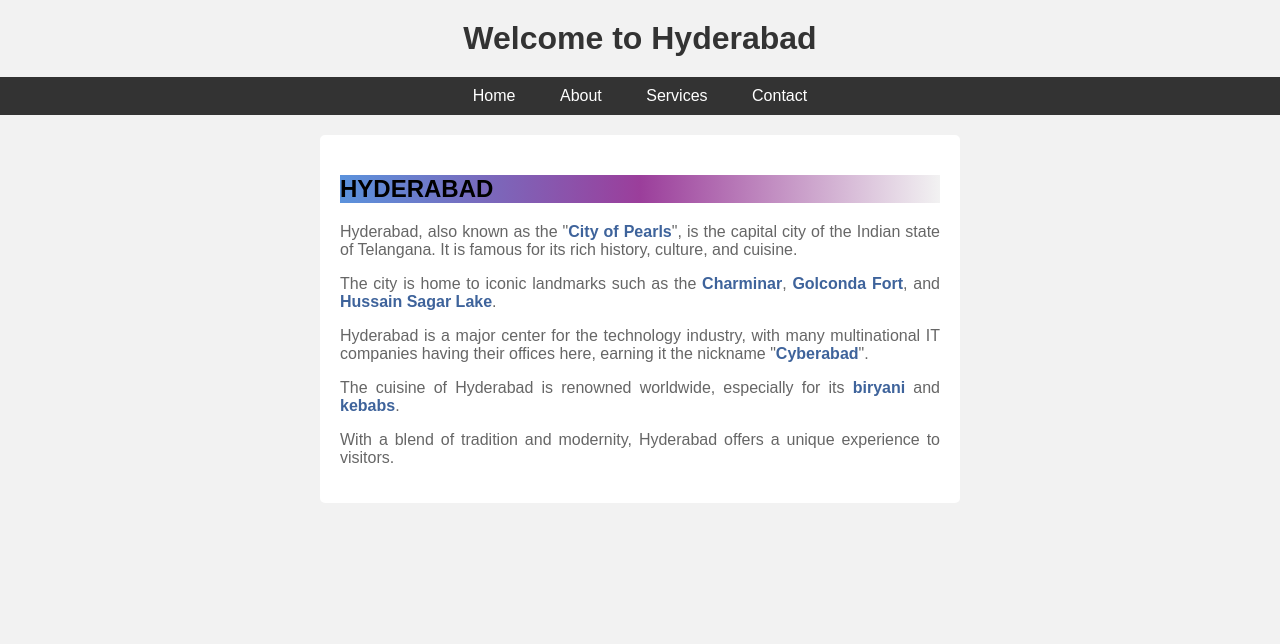
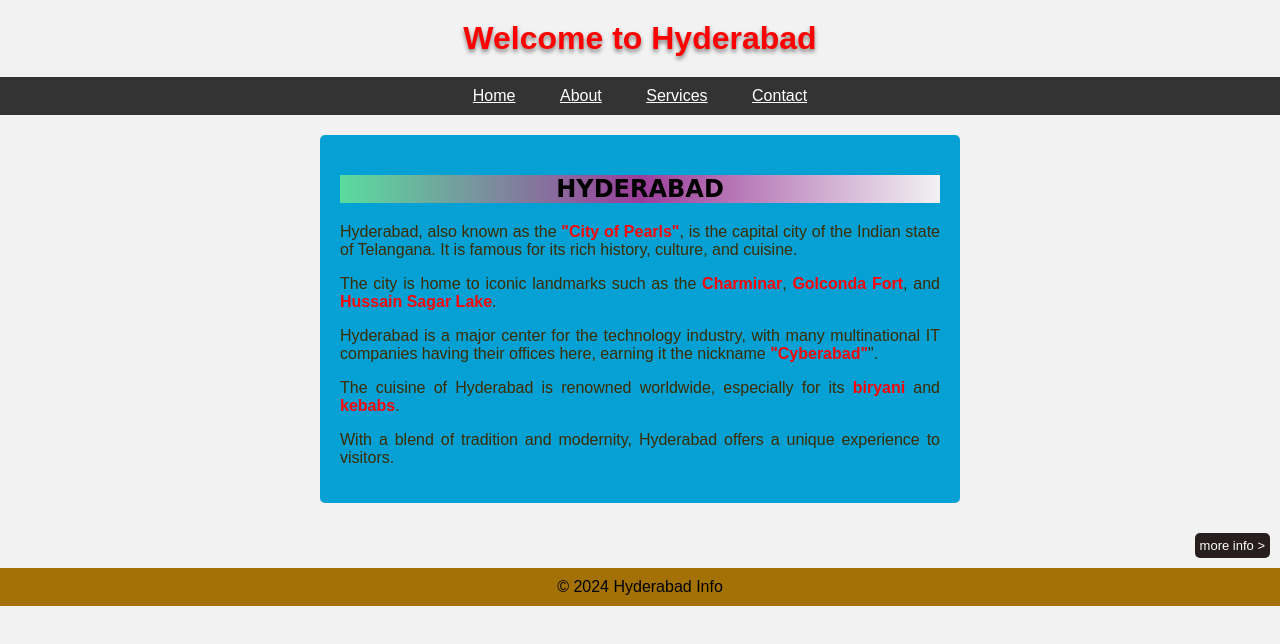
Before and after one commit to ShetkarPradeep/hyderabad, a plain HTML site: page index.html in a window 1280 px wide. Drawn offline with Linux system fonts and the light colour scheme.

Commit message:
Update index.html

```diff
--- a/index.html
+++ b/index.html
@@ -29,46 +29,66 @@
 
     nav ul li a {
       color: #fff;
-      text-decoration: none;
       padding: 10px 20px;
     }
     header {
-      color: #fff;
+      color: red;
       padding: 20px 0;
       text-align: center;
+
     }
 
     header h1 {
       margin: 0;
+      text-shadow: 0 3px 4px rgb(128, 128, 128);
     }
 
     .container {
       max-width: 600px;
       margin: 20px auto;
       padding: 20px;
-      background-color: #fff;
+      background-color: rgb(5, 160, 212);
       border-radius: 5px;
+      width: 80%;
 
     }
 
-    h1 {
-      color: #333;
-      text-align: center;
-    }
 
     p {
-      color: #666;
+      color: #3d2d02;
       text-align: justify;
     }
     h2 {
-        background: linear-gradient(to right, #5a92dc, #9b3e9b, #f2f2f2);
-        margin-right: auto;
+        background: linear-gradient(to right, #5adc9f, #9b3e9b, #f2f2f2);
+        text-align: center;
+        font-family: cursive;
     }
     .highlight {
-      color: #3e639b;
+      color: #f90707;
       font-weight: bold;
     }
+    button {
+      margin: 8px;
+      margin-right: 5%;
+      padding: 5px;
+      color: white;
+      background-color: rgb(40, 30, 30);
+      font-size: small;
+      border-radius: 5px;
+      border-style: none;
+      text-align: center;
+      float: right;
+      margin: 10px;
 
+    }
+
+    footer {
+      clear: both;
+      text-align: center;
+      background-color: #a37105;
+      padding: 10px 0;
+      margin-top: 20px;
+    }
   </style>
 </head>
 <body>
@@ -85,11 +105,13 @@
   </nav>
   <div class="container">
     <h2>HYDERABAD</h2>
-    <p>Hyderabad, also known as the "<span class="highlight">City of Pearls</span>", is the capital city of the Indian state of Telangana. It is famous for its rich history, culture, and cuisine.</p>
+    <p>Hyderabad, also known as the <span class="highlight">"City of Pearls"</span>, is the capital city of the Indian state of Telangana. It is famous for its rich history, culture, and cuisine.</p>
     <p>The city is home to iconic landmarks such as the <span class="highlight">Charminar</span>, <span class="highlight">Golconda Fort</span>, and <span class="highlight">Hussain Sagar Lake</span>.</p>
-    <p>Hyderabad is a major center for the technology industry, with many multinational IT companies having their offices here, earning it the nickname "<span class="highlight">Cyberabad</span>".</p>
+    <p>Hyderabad is a major center for the technology industry, with many multinational IT companies having their offices here, earning it the nickname <span class="highlight">"Cyberabad"</span>".</p>
     <p>The cuisine of Hyderabad is renowned worldwide, especially for its <span class="highlight">biryani</span> and <span class="highlight">kebabs</span>.</p>
     <p>With a blend of tradition and modernity, Hyderabad offers a unique experience to visitors.</p>
   </div>
+  <button>more info ></button>
+  <footer>&copy; 2024 Hyderabad Info</footer>
 </body>
 </html>
```
